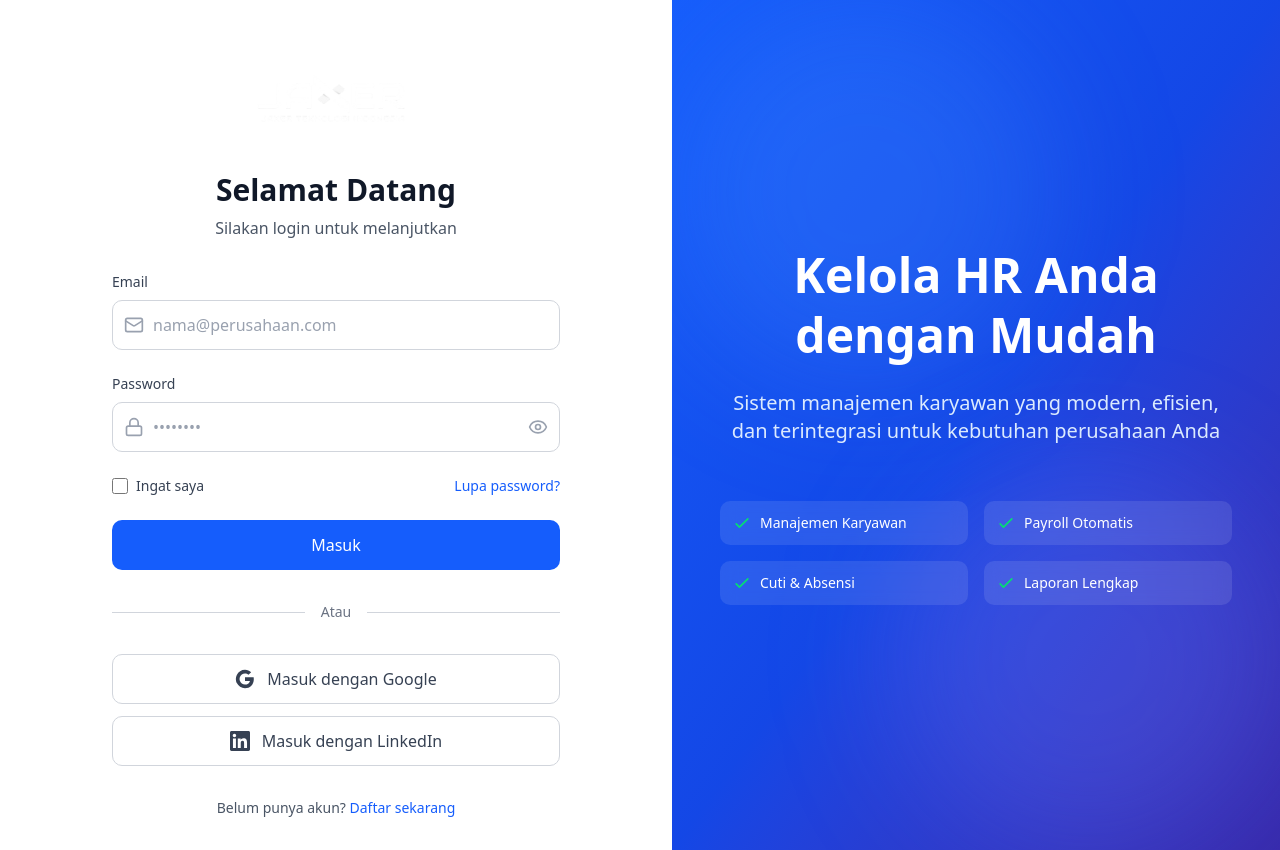
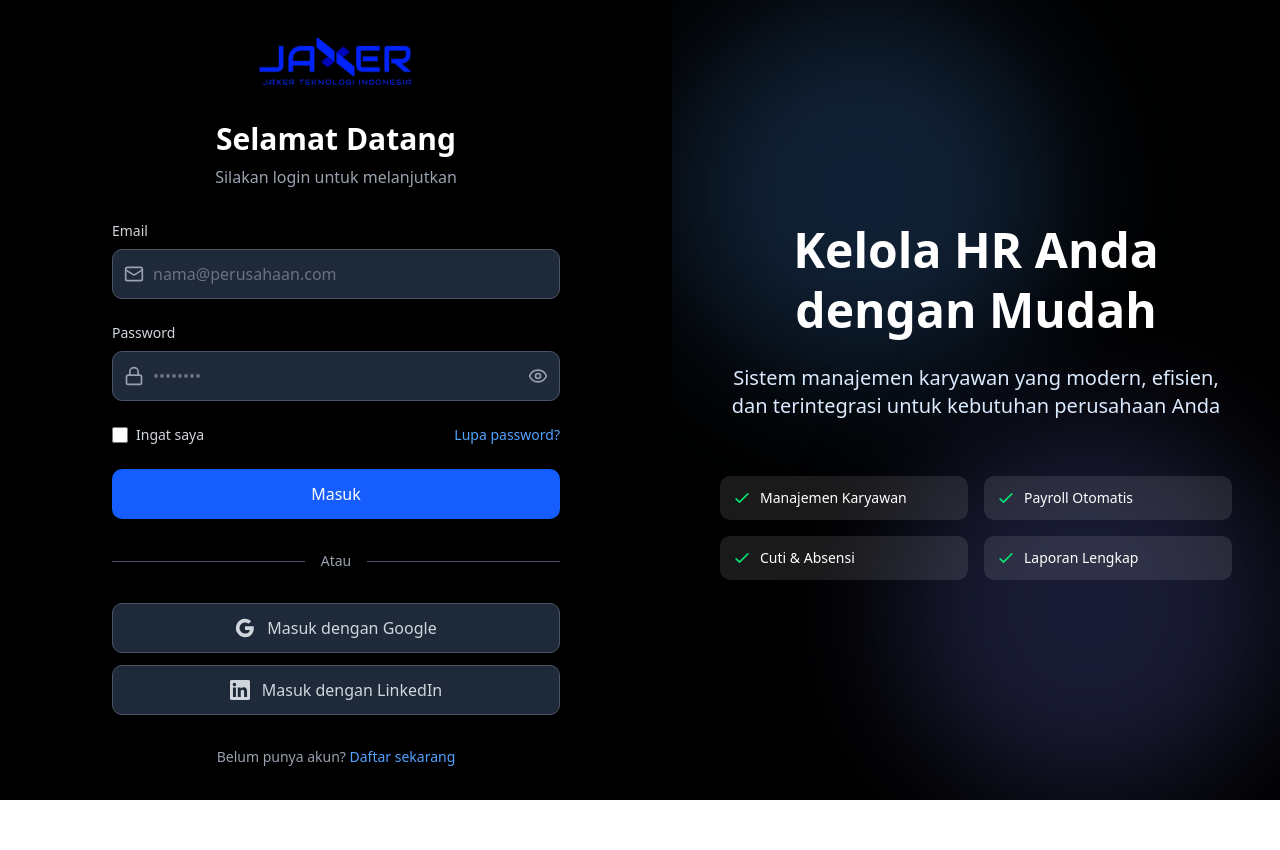
Before and after one commit to jaxerindonesia/Hr-Management-Next, a Next.js app: page /login in a window 1280 px wide. After the commit the page ends 800 px from the top, so only its background shows below. Built offline with nearby package versions, Linux system fonts and the light colour scheme.

Commit message:
[FM] modify login page

```diff
--- a/app/login/page.tsx
+++ b/app/login/page.tsx
@@ -46,31 +46,31 @@ export default function LoginPage() {
   return (
     <div className="min-h-screen flex">
       {/* LEFT SIDE - Login Form */}
-      <div className="flex-1 flex items-center justify-center p-8 bg-white dark:bg-gray-900">
+      <div className="flex-1 flex items-center justify-center p-8 bg-black">
         <div className="w-full max-w-md space-y-8">
           {/* Logo & Title */}
           <div className="text-center">
-            <div className="flex justify-center">
+            <div className="flex justify-center mb-6">
               <Image
-                src="/logo22.png"
+                src="/logo21.png"
                 alt="HR System Logo"
-                width={250}
-                height={100}
+                width={160}
+                height={60}
                 priority
                 className="object-contain"
               />
             </div>
-            <h2 className="text-3xl font-bold text-gray-900 dark:text-white mb-2">
+            <h2 className="text-3xl font-bold text-white mb-2">
               Selamat Datang
             </h2>
-            <p className="text-gray-600 dark:text-gray-400">
+            <p className="text-gray-400">
               Silakan login untuk melanjutkan
             </p>
           </div>
 
           {/* Error Message */}
           {error && (
-            <div className="flex items-center gap-2 p-4 bg-red-50 dark:bg-red-900/20 border border-red-200 dark:border-red-800 rounded-lg text-red-800 dark:text-red-400">
+            <div className="flex items-center gap-2 p-4 bg-red-900/20 border border-red-800 rounded-lg text-red-400">
               <AlertCircle className="w-5 h-5 shrink-0" />
               <span className="text-sm">{error}</span>
             </div>
@@ -82,7 +82,7 @@ export default function LoginPage() {
             <div className="space-y-2">
               <label
                 htmlFor="email"
-                className="block text-sm font-medium text-gray-700 dark:text-gray-300"
+                className="block text-sm font-medium text-gray-300"
               >
                 Email
               </label>
@@ -98,9 +98,9 @@ export default function LoginPage() {
                   required
                   value={formData.email}
                   onChange={handleChange}
-                  className="block w-full pl-10 pr-3 py-3 border border-gray-300 dark:border-gray-600 rounded-lg
-                  bg-white dark:bg-gray-800 text-gray-900 dark:text-white
-                  placeholder-gray-400 dark:placeholder-gray-500
+                  className="block w-full pl-10 pr-3 py-3 border border-gray-600 rounded-lg
+                  bg-gray-800 text-white
+                  placeholder-gray-500
                   focus:outline-none focus:ring-2 focus:ring-blue-500 focus:border-transparent
                   transition duration-150"
                   placeholder="nama@perusahaan.com"
@@ -112,7 +112,7 @@ export default function LoginPage() {
             <div className="space-y-2">
               <label
                 htmlFor="password"
-                className="block text-sm font-medium text-gray-700 dark:text-gray-300"
+                className="block text-sm font-medium text-gray-300"
               >
                 Password
               </label>
@@ -128,9 +128,9 @@ export default function LoginPage() {
                   required
                   value={formData.password}
                   onChange={handleChange}
-                  className="block w-full pl-10 pr-12 py-3 border border-gray-300 dark:border-gray-600 rounded-lg
-                  bg-white dark:bg-gray-800 text-gray-900 dark:text-white
-                  placeholder-gray-400 dark:placeholder-gray-500
+                  className="block w-full pl-10 pr-12 py-3 border border-gray-600 rounded-lg
+                  bg-gray-800 text-white
+                  placeholder-gray-500
                   focus:outline-none focus:ring-2 focus:ring-blue-500 focus:border-transparent
                   transition duration-150"
                   placeholder="••••••••"
@@ -138,7 +138,7 @@ export default function LoginPage() {
                 <button
                   type="button"
                   onClick={() => setShowPassword(!showPassword)}
-                  className="absolute inset-y-0 right-0 pr-3 flex items-center text-gray-400 hover:text-gray-600 dark:hover:text-gray-300"
+                  className="absolute inset-y-0 right-0 pr-3 flex items-center text-gray-400 hover:text-gray-300"
                 >
                   {showPassword ? (
                     <EyeOff className="h-5 w-5" />
@@ -158,11 +158,11 @@ export default function LoginPage() {
                   type="checkbox"
                   checked={rememberMe}
                   onChange={(e) => setRememberMe(e.target.checked)}
-                  className="h-4 w-4 text-blue-600 focus:ring-blue-500 border-gray-300 dark:border-gray-600 rounded cursor-pointer"
+                  className="h-4 w-4 text-blue-600 focus:ring-blue-500 border-gray-600 rounded cursor-pointer"
                 />
                 <label
                   htmlFor="remember-me"
-                  className="ml-2 block text-sm text-gray-700 dark:text-gray-300 cursor-pointer"
+                  className="ml-2 block text-sm text-gray-300 cursor-pointer"
                 >
                   Ingat saya
                 </label>
@@ -170,7 +170,7 @@ export default function LoginPage() {
 
               <button
                 type="button"
-                className="text-sm font-medium text-blue-600 dark:text-blue-400 hover:text-blue-700 dark:hover:text-blue-300 transition"
+                className="text-sm font-medium text-blue-400 hover:text-blue-300 transition"
               >
                 Lupa password?
               </button>
@@ -200,10 +200,10 @@ export default function LoginPage() {
           {/* Divider */}
           <div className="relative">
             <div className="absolute inset-0 flex items-center">
-              <div className="w-full border-t border-gray-300 dark:border-gray-600" />
+              <div className="w-full border-t border-gray-600" />
             </div>
             <div className="relative flex justify-center text-sm">
-              <span className="px-4 bg-white dark:bg-gray-900 text-gray-500 dark:text-gray-400">
+              <span className="px-4 bg-black text-gray-400">
                 Atau
               </span>
             </div>
@@ -213,9 +213,9 @@ export default function LoginPage() {
           <div className="space-y-3">
             <button
               type="button"
-              className="w-full flex items-center justify-center gap-3 py-3 px-4 border border-gray-300 dark:border-gray-600 rounded-lg
-              bg-white dark:bg-gray-800 text-gray-700 dark:text-gray-300
-              hover:bg-gray-50 dark:hover:bg-gray-700 transition duration-150"
+              className="w-full flex items-center justify-center gap-3 py-3 px-4 border border-gray-600 rounded-lg
+              bg-gray-800 text-gray-300
+              hover:bg-gray-700 transition duration-150"
             >
               <svg className="w-5 h-5" viewBox="0 0 24 24">
                 <path
@@ -240,9 +240,9 @@ export default function LoginPage() {
 
             <button
               type="button"
-              className="w-full flex items-center justify-center gap-3 py-3 px-4 border border-gray-300 dark:border-gray-600 rounded-lg
-              bg-white dark:bg-gray-800 text-gray-700 dark:text-gray-300
-              hover:bg-gray-50 dark:hover:bg-gray-700 transition duration-150"
+              className="w-full flex items-center justify-center gap-3 py-3 px-4 border border-gray-600 rounded-lg
+              bg-gray-800 text-gray-300
+              hover:bg-gray-700 transition duration-150"
             >
               <svg className="w-5 h-5" fill="currentColor" viewBox="0 0 24 24">
                 <path d="M20.447 20.452h-3.554v-5.569c0-1.328-.027-3.037-1.852-3.037-1.853 0-2.136 1.445-2.136 2.939v5.667H9.351V9h3.414v1.561h.046c.477-.9 1.637-1.85 3.37-1.85 3.601 0 4.267 2.37 4.267 5.455v6.286zM5.337 7.433c-1.144 0-2.063-.926-2.063-2.065 0-1.138.92-2.063 2.063-2.063 1.14 0 2.064.925 2.064 2.063 0 1.139-.925 2.065-2.064 2.065zm1.782 13.019H3.555V9h3.564v11.452zM22.225 0H1.771C.792 0 0 .774 0 1.729v20.542C0 23.227.792 24 1.771 24h20.451C23.2 24 24 23.227 24 22.271V1.729C24 .774 23.2 0 22.222 0h.003z" />
@@ -252,9 +252,9 @@ export default function LoginPage() {
           </div>
 
           {/* Footer Text */}
-          <p className="text-center text-sm text-gray-600 dark:text-gray-400">
+          <p className="text-center text-sm text-gray-400">
             Belum punya akun?{" "}
-            <button className="font-medium text-blue-600 dark:text-blue-400 hover:text-blue-700 dark:hover:text-blue-300 transition">
+            <button className="font-medium text-blue-400 hover:text-blue-300 transition">
               Daftar sekarang
             </button>
           </p>
@@ -262,7 +262,7 @@ export default function LoginPage() {
       </div>
 
       {/* RIGHT SIDE - Decorative */}
-      <div className="hidden lg:flex flex-1 bg-gradient-to-br from-blue-600 via-blue-700 to-indigo-800 relative overflow-hidden items-center justify-center">
+      <div className="hidden lg:flex flex-1 bg-black relative overflow-hidden items-center justify-center">
         {/* Decorative Elements */}
         <div className="absolute inset-0">
           <div className="absolute top-0 left-0 w-96 h-96 bg-blue-400/20 rounded-full blur-3xl" />
```
